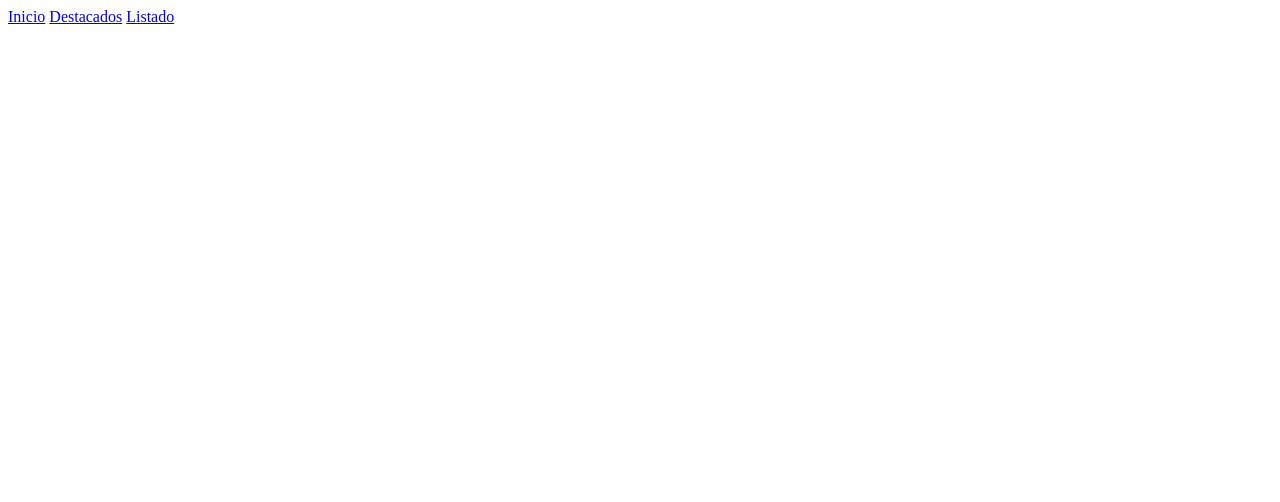
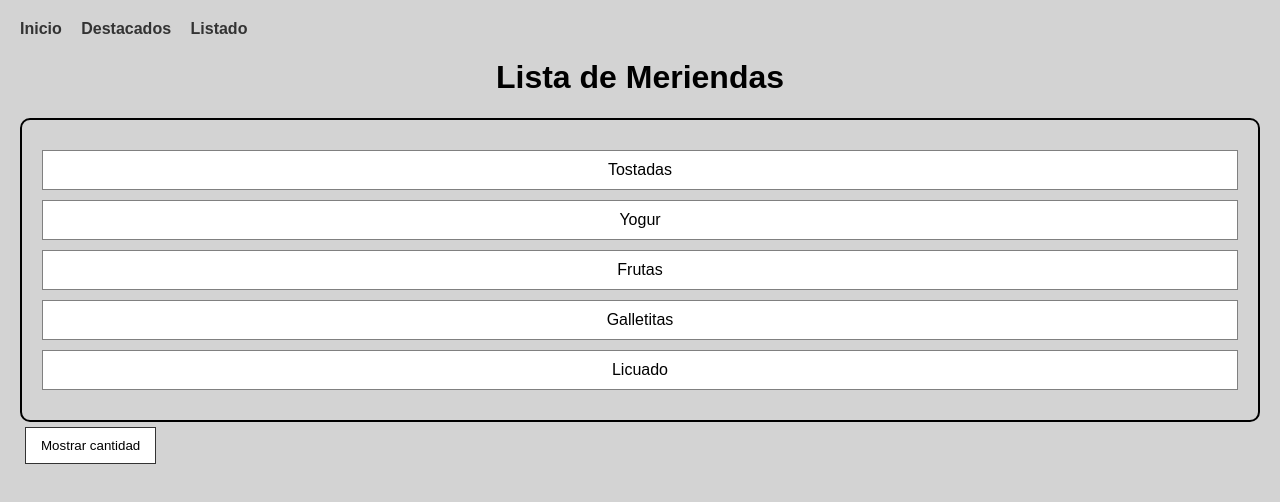
Before and after one commit to mmartin-33/TP_2_PROG, a plain HTML site: page index.html in a window 1280 px wide. Drawn offline with Linux system fonts and the light colour scheme.

Commit message:
crear el css y terminar el index

```diff
--- /dev/null
+++ b/estilo.css
@@ -0,0 +1,59 @@
+*{
+    box-sizing: border-box;
+}
+
+body{
+    font-family: Arial, sans-serif;
+    margin: 20px;
+    background-color: lightgray;
+}
+
+h1{
+
+    text-align: center;
+
+}
+
+nav{
+    margin-bottom: 20px;
+}
+
+a{
+    margin-right: 15px;
+}
+
+nav a{
+    margin-right: 15px;
+    text-decoration: none;
+    color: #333;
+    font-weight: bold;
+}
+
+button{
+    padding: 10px 15px;
+    margin: 5px;
+    cursor: pointer;
+    border: 1px solid #333;
+    background-color: white;
+}
+
+button:hover{
+    background-color: #ddd;
+}
+
+
+
+#listaMeriendas{
+    border: 2px solid black;
+    padding: 20px;
+    margin-top: 20px;
+    border-radius: 10px;
+    text-align: center;
+}
+
+.item{
+    border: 1px solid gray;
+    padding: 10px;
+    margin: 10px 0;
+    background-color: white;
+}
--- a/index.html
+++ b/index.html
@@ -5,6 +5,7 @@
     <meta name="viewport" content="width=device-width, initial-scale=1.0">
     <title>Document</title>
 
+    <link rel="stylesheet" href="/estilo.css">
 
 </head>
 <body>
@@ -16,6 +17,41 @@
 </nav>
 
 
+<h1>Lista de Meriendas</h1>
+
+<div id="listaMeriendas"></div>
+
+<button id="btnCantidad">Mostrar cantidad</button>
+
+<p id="resultado"></p>
+
+<script>
+const meriendas = [
+    "Tostadas",
+    "Yogur",
+    "Frutas",
+    "Galletitas",
+    "Licuado"
+];
+
+const contenedor = document.getElementById("listaMeriendas");
+
+meriendas.forEach(merienda => {
+    const div = document.createElement("div");
+    div.classList.add("item");
+    div.textContent = merienda;
+    contenedor.appendChild(div);
+});
+
+function mostrarCantidad() {
+    document.getElementById("resultado").textContent =
+        `Cantidad de meriendas: ${meriendas.length}`;
+}
+
+document
+    .getElementById("btnCantidad")
+    .addEventListener("click", mostrarCantidad);
+</script>
 
 
 
```
Also changed, not shown: destacados.html (+1 -0 lines), listado.html (+1 -1 lines).
